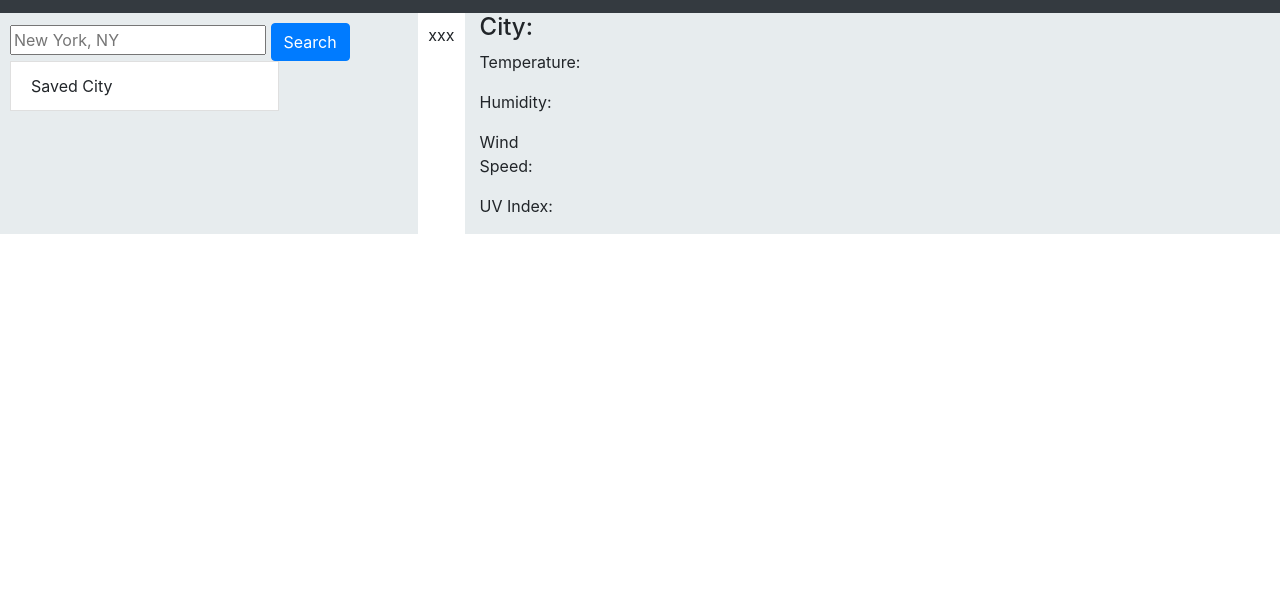
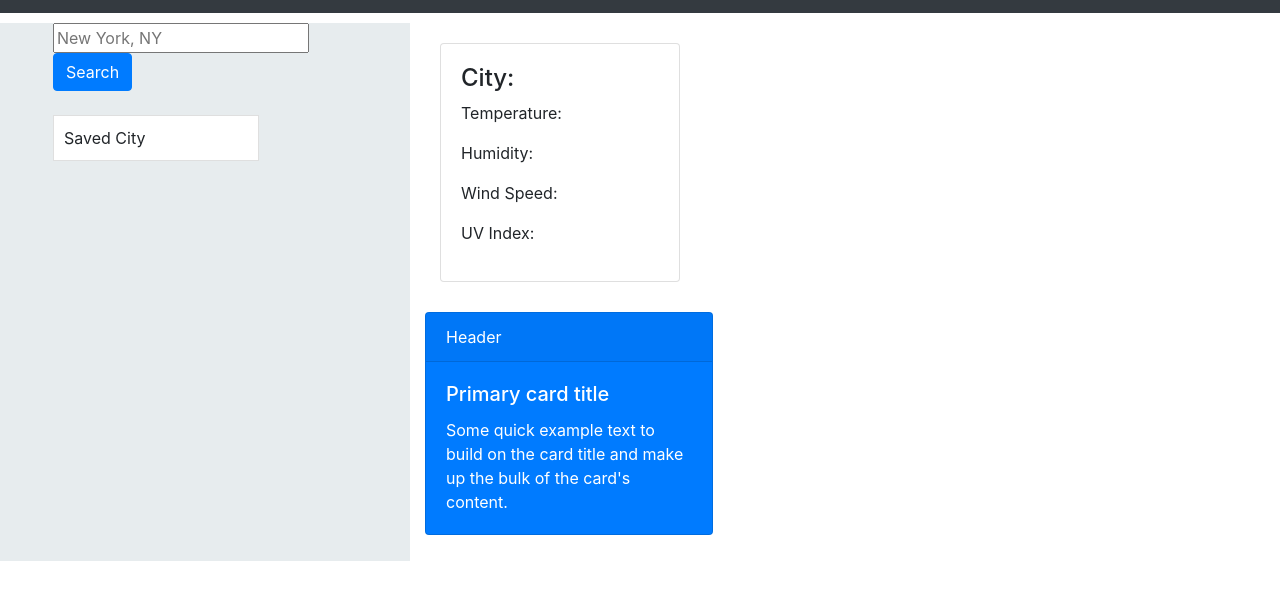
Before and after one commit to Mirageg4/Weather-Dashboard, a plain HTML site: page index.html in a window 1280 px wide. Shown: the part 59-658 px from the top of the page. Drawn offline with nearby package versions, Linux system fonts and the light colour scheme.

Commit message:
add 5day card

```diff
--- a/index.html
+++ b/index.html
@@ -17,13 +17,17 @@
 
         <div class="row">
             <div class="col-sm-4">
+                <div class="col px-md-5">
                     <form id="cityInputForm">
                         <input type="text" id="cityLocation" placeholder="New York, NY"/>
                         <button type="submit" class="btn btn-primary" id="cityInputButton">Search</button>
                     </form>
+                    <br>
 
                     <ul class="list-group-item col-8">Saved City</ul>
                 </div>
+            </div>
+
 
 
 
@@ -33,35 +37,46 @@
                     <div class="row">
                         <div class="col-12">
                         </div>
+                    </div>
 
             <!--Create Div Form for Saved Cities-->
 
-<div class="row">
 
-</div>
 
-<div class="colb lg-1">
-       xxx
-  </div>
+
 
             <!--Create Div for Current City Weather-->
             <div class="col-8">
+                <div class="card">
+                    <div class="card-body">
                         <h4>City: <span id="city"></span></h4>
                         <p>Temperature: <span id="temperature"></span></p>
                         <p>Humidity: <span id="humidity"></span></p>
                         <p>Wind Speed: <span id="wind speed"></span></p>
                         <p>UV Index: <span id="uvIndex"></span><img id="uv_image" src=""></p>
                     </div>
+                </div>
+            </div>
+            <!--Create Cards for 5 Day Forecast-->
+            <div class="card text-white bg-primary mb-3" style="max-width: 18rem;">
+                <div class="card-header">Header</div>
+                    <div class="card-body">
+                    <h5 class="card-title">Primary card title</h5>
+                    <p class="card-text">Some quick example text to build on the card title and make up the bulk of the card's content.</p>
+
+
+                </div>
+            </div>
+       </div>
 
 
 
 
-<!--Create Cards for 5 Day Forecast-->
+
 
 
 
 </container>
-
 
     <script src="http://code.jquery.com/jquery-3.5.1.min.js" integrity="sha256-9/aliU8dGd2tb6OSsuzixeV4y/faTqgFtohetphbbj0=" crossorigin="anonymous"></script>
     <script src="https://cdn.jsdelivr.net/npm/popper.js@1.16.0/dist/umd/popper.min.js" integrity="sha384-Q6E9RHvbIyZFJoft+2mJbHaEWldlvI9IOYy5n3zV9zzTtmI3UksdQRVvoxMfooAo" crossorigin="anonymous"></script>
--- a/style.css
+++ b/style.css
@@ -3,12 +3,11 @@
 }
 
 .col-sm-4{
-    padding-top: 10px;
-    padding-bottom: 10px;
-
+    margin-top: 10px;
+    background-color: #e7ecee;
 }
 
-.colb{
+.col-8{
     padding-top: 10px;
     padding-bottom: 10px;
     padding-left: 10px;
@@ -17,6 +16,10 @@
 }
 
 .row{
-    padding-left: 10px;
-    background-color: #e7ecee;
+    padding-left: 5px;
+
 }
+
+.card {
+   margin: 10px;
+}
```
Lines whose indentation alone changed are shown as unchanged.
